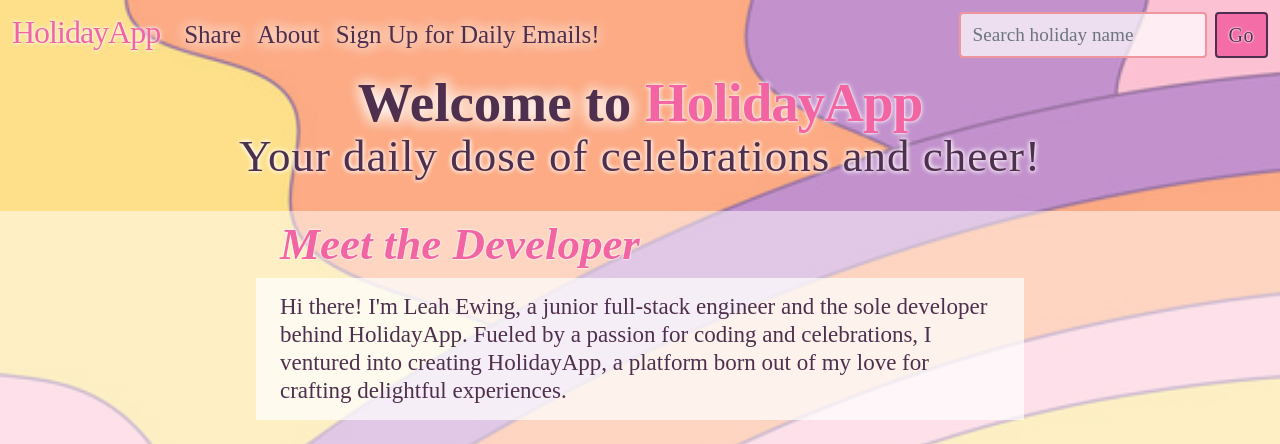
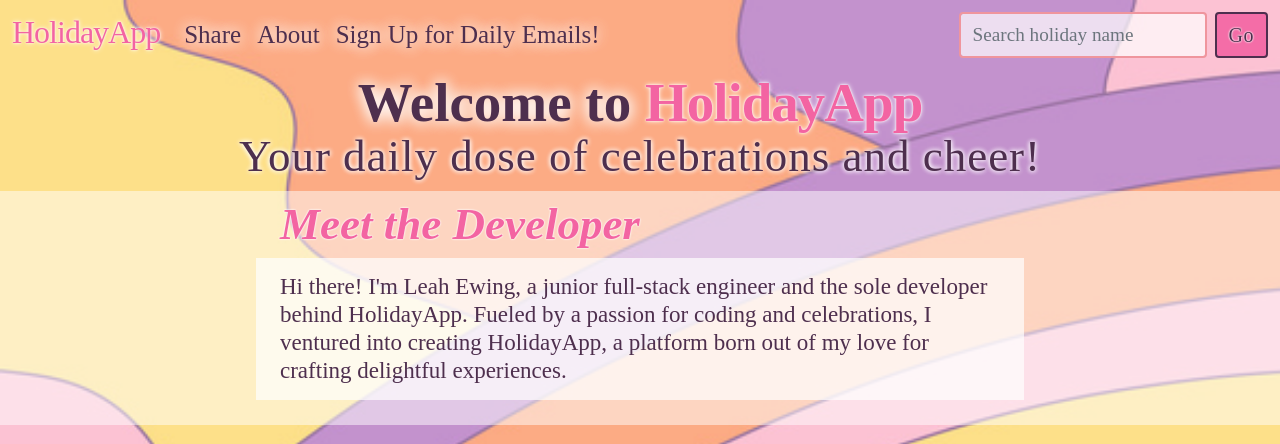
Before and after one commit to leah-ewing/HolidayHub, a Flask app: page /about in a window 1280 px wide. Shown: the top 444 px of the page. Run offline with Flask 3, Linux system fonts and the light colour scheme; some web fonts are replaced.

Commit message:
fix about-page margin

```diff
--- a/static/css/static.css
+++ b/static/css/static.css
@@ -792,7 +792,7 @@ button {
     margin-top: -15px;
     font-family: 'Alumni Sans';
     font-size: 45px;
-    margin-bottom: -20px;
+    /* margin-bottom: -20px; */
     letter-spacing: 1px;
     /* font-size: 70px; */
     color: rgb(78, 47, 78);
--- a/templates/about.html
+++ b/templates/about.html
@@ -24,7 +24,7 @@
         </h2>
       </div>
 
-      <br><br>
+      <!-- <br><br> -->
 
       <div class="row section-outer-row">
         <div class="row about-section-title">
@@ -81,12 +81,10 @@
       <div class="row section-outer-row">
         <div class="row about-thank-you">
           <div class="row about-section-text thank-you">
-            <!-- <text> -->
               <div id="thank-you-statement">
                 Thank you for being a part of this journey to infuse each day with a touch of holiday magic.
                 <br>
                 Happy celebrating! <span id="emoji">🥳</span>
-                <!-- <br> -->
               </div>
               <div id="about-signature">
                 Leah Ewing
@@ -94,7 +92,6 @@
                 Founder & Developer, HolidayApp
               </div>
           </div>
-          <!-- </text> -->
         </div>
       </div>
 
```
